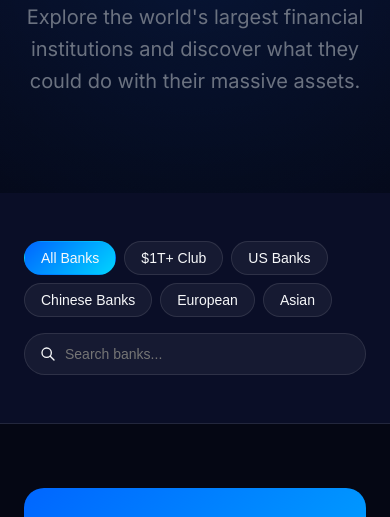
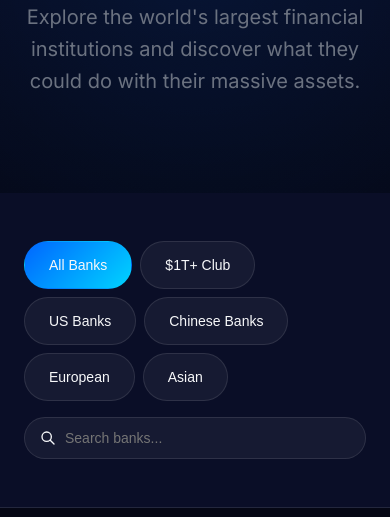
Before and after one commit to fantravel1/banksize, a plain HTML site: page banks.html in a window 390 px wide. Shown: the part 271-788 px from the top of the page. Drawn offline with Linux system fonts and the light colour scheme.

Commit message:
Update banks.html

```diff
--- a/banks.html
+++ b/banks.html
@@ -566,6 +566,18 @@
                 gap: 1rem;
                 padding: 2rem;
             }
+            .btn, .filter-btn, .category-btn {
+                min-height: 48px;
+                padding: 0.875rem 1.5rem;
+            }
+            /* Better spacing */
+            .bank-card, .comparison-card {
+                padding: 1.5rem;
+            }
+            /* Improved readability */
+            body {
+                font-size: 16px; /* Prevents zoom on iOS */
+            }
         }
 
         /* Loading State */
```
